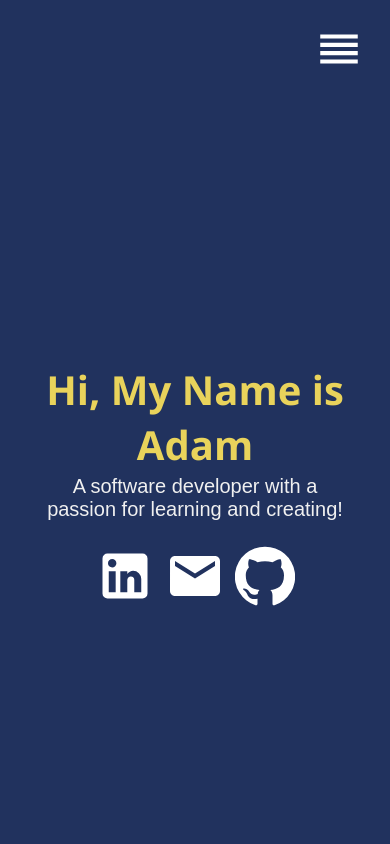
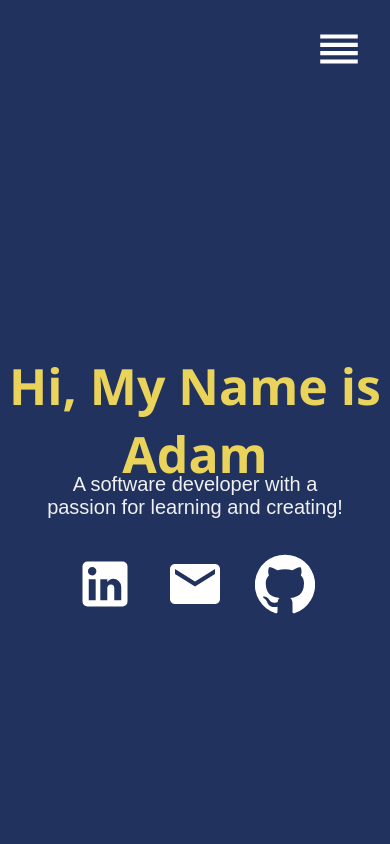
Before and after one commit to Adam3192/Personal-Portfolio, a React (Create React App) app: page / in a window 390 px wide. Shown: the top 844 px of the page. Built offline with nearby package versions, Linux system fonts and the light colour scheme.

Commit message:
css updates

```diff
--- a/src/styles/Home.css
+++ b/src/styles/Home.css
@@ -30,7 +30,7 @@
 }
 .prompt svg {
  font-size: 60px;
- margin: 5px;
+ margin: 15px;
  color: white;
 }
 
@@ -78,3 +78,26 @@
    font-size: 30px;
  }
 }
+
+@media only screen and (max-width: 845px) {
+ .about h2 {
+   font-size: 50px;
+ }
+
+ .about .prompt {
+   margin-top: 10px;
+   font-size: 20px;
+   width: 80%;
+ }
+
+ .skills {
+   text-align: center;
+ }
+ .list {
+   padding: 0;
+ }
+
+ .skills h2 {
+   font-size: 30px;
+ }
+}
```
